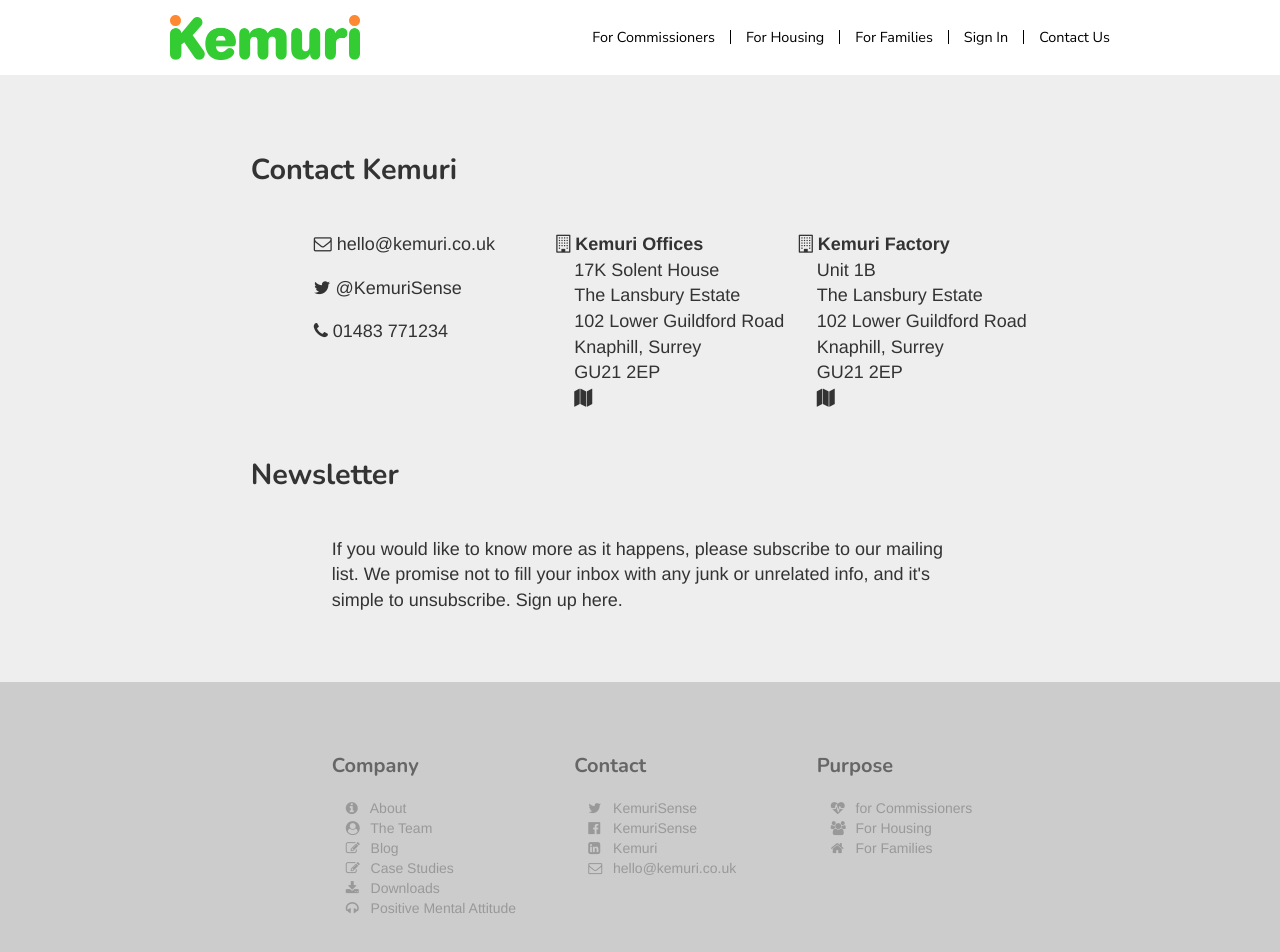
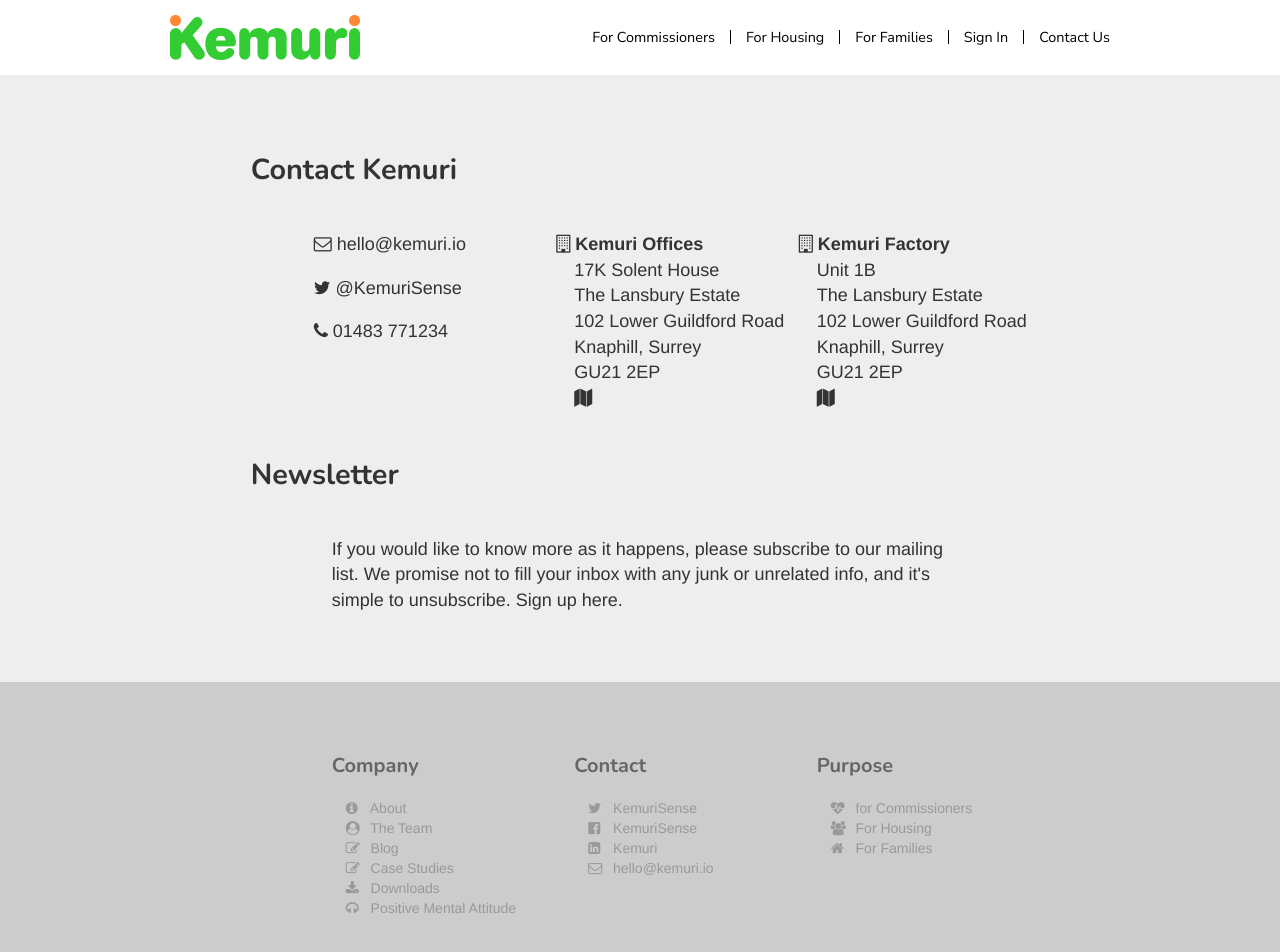
Before and after one commit to intelligentlilli/kemurisense.github.io, a Jekyll site: the page built from contact.html, in a window 1280 px wide and 1400 px high. Shown: the top 952 px of the window. Built offline with Jekyll 4.4.1, drawn with Linux system fonts in a browser that asks for light colours.

```diff
--- a/_config.yml
+++ b/_config.yml
@@ -7,7 +7,7 @@
 
 # Site settings
 title: Kemuri
-email: hello@kemuri.co.uk
+email: hello@kemuri.io
 description: > # this means to ignore newlines until "baseurl:"
   Kemuri produces wellbeing monitors for elderly people to allow
   safer and happier independent living
--- a/_includes/footer.html
+++ b/_includes/footer.html
@@ -41,8 +41,8 @@
 						<li><a href="https://linkedin.com/company/Kemuri">
 							<span class="k-icon"></span> Kemuri
 						</a></li>
-						<li><a href="mailto:hello@kemuri.co.uk">
-							<span class="k-icon"></span> hello@kemuri.co.uk
+						<li><a href="mailto:hello@kemuri.io">
+							<span class="k-icon"></span> hello@kemuri.io
 						</a></li>
 					</ul>
 				</div>
--- a/contact.html
+++ b/contact.html
@@ -16,7 +16,7 @@ permalink: /contact/
 
     <div class="row">
       <div class="col-md-3 col-md-push-2 contact-info">
-        <p><a href="mailto:hello@kemuri.co.uk"><span class="k-icon"></span> hello@kemuri.co.uk</a></p>
+        <p><a href="mailto:hello@kemuri.io"><span class="k-icon"></span> hello@kemuri.io</a></p>
         <p><a href="https://twitter.com/KemuriSense"><span class="k-icon"></span> @KemuriSense</a></p>
         <p><a href="tel:01483771234"><span class="k-icon"></span> 01483 771234</a></p>
       </div>
--- a/index.html
+++ b/index.html
@@ -30,7 +30,7 @@
 								<p class="nmb">E: <a href="mailto:enquiries@westhillcapital.co.uk">enquiries@westhillcapital.co.uk</a></p>
 								<p class="nmb">T: <a href="tel:+442034407555">+44 (0)20 3440 7555</a></p>
 								<h4><span class="underline underline--orange">For general enquiries please contact:</span></h4>
-								<p class="nmb">E: <a href="mailto:hello@kemuri.co.uk">hello@kemuri.co.uk</a></p>
+								<p class="nmb">E: <a href="mailto:hello@kemuri.io">hello@kemuri.io</a></p>
 								<p class="nmb">T: <a href="tel:++441483771234">+44 (0)1483 771234</a></p>
 							</div>
 						</div>
--- a/telecare-for-dementia-and-independent-living.html
+++ b/telecare-for-dementia-and-independent-living.html
@@ -175,7 +175,7 @@ competitive products that can do this with a five-year battery life.</p>
   <div class="container featured">
     <div class="row">
       <div class="col-md-7 col-md-push-1">
-        <p>Please email <a href="mailto:hello@kemuri.co.uk">hello@kemuri.co.uk</a> to arrange a call to discuss local needs for Kemuri’s innovative telecare services.</p>
+        <p>Please email <a href="mailto:hello@kemuri.io">hello@kemuri.io</a> to arrange a call to discuss local needs for Kemuri’s innovative telecare services.</p>
       </div>
       <div class="col-md-3 col-md-push-1">
         <img width="150" height="150" src="{{ site.baseurl }}/images/faces/BW-Leonard-Anderson.png" class="img-responsive wp-post-image" alt="" title="" style="padding-top:00px">
--- a/telecare-for-family.html
+++ b/telecare-for-family.html
@@ -166,7 +166,7 @@ excerpt: The KemuriSense smart power socket allows nonintrusive monitoring of a
       </div>
       <div class="col-sm-5 col-xs-9">
         <h1>What next?</h1>
-        <p>Just call us on 01483 77 1234 or email hello@kemuri.co.uk for more information.  We will explain the procedure for obtaining informed consent and supplying the service.  </p>
+        <p>Just call us on 01483 77 1234 or email hello@kemuri.io for more information.  We will explain the procedure for obtaining informed consent and supplying the service.  </p>
       </div>
 
     </div>
```
Also changed, not shown: Gemfile.lock.
